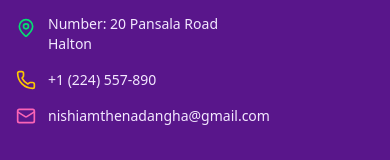
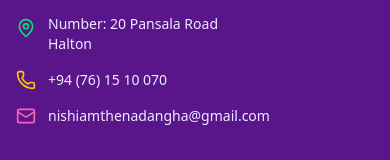
Before and after one commit to kishan-ctrl/Mini-Miracle, a React (Vite) app: page /staff in a window 390 px wide. Shown: the part 4843-5003 px from the top of the page. Built offline with nearby package versions, Linux system fonts and the light colour scheme.

Commit message:
Phone number updated

```diff
--- a/src/components/Footer.jsx
+++ b/src/components/Footer.jsx
@@ -82,7 +82,7 @@
               </li>
               <li className="flex items-center gap-3">
                 <Phone className="text-yellow-400 flex-shrink-0" size={20} />
-                <span className="text-sm md:text-base">+1 (224) 557-890</span>
+                <span className="text-sm md:text-base">+94 (76) 15 10 070 </span>
               </li>
               <li className="flex items-center gap-3">
                 <Mail className="text-pink-400 flex-shrink-0" size={20} />
```
